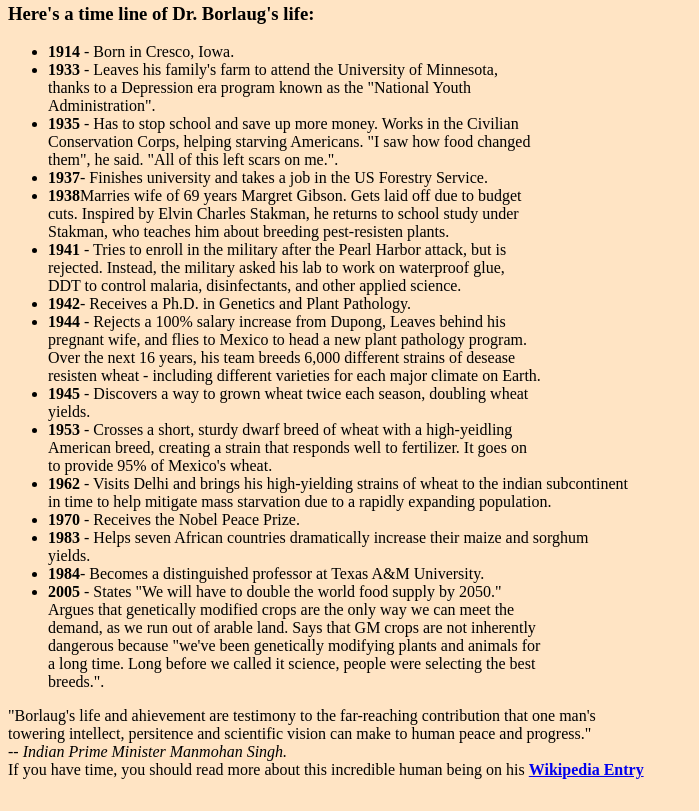
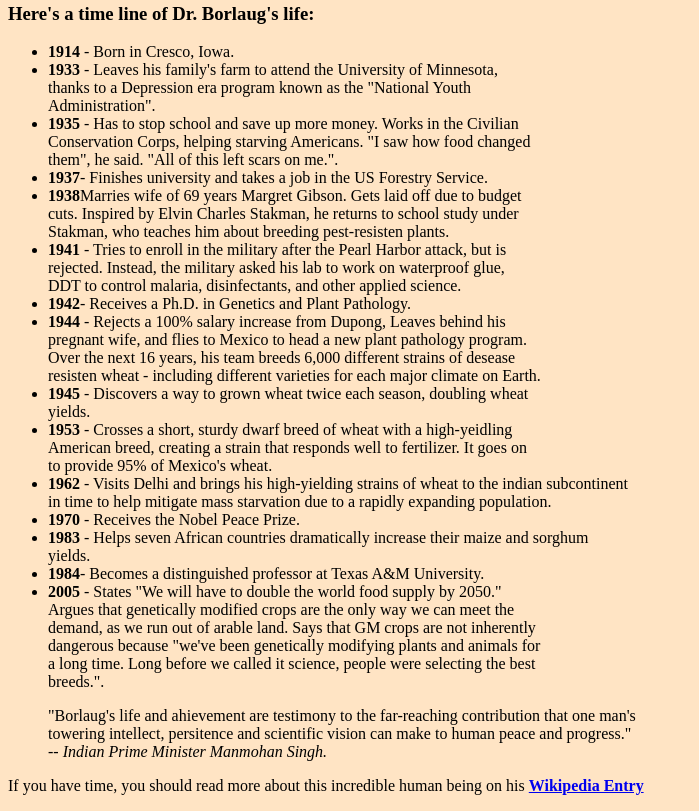
Before and after one commit to Nyaundi/Freecode-Camp-Tribute-page-in-Pure-HTML, a plain HTML site: page index.html in a window 1280 px wide. Shown: the part 791-1602 px from the top of the page, without its empty margins (0-699 px from the left). Before the commit the page ends 1578 px from the top, so only its background shows below. Drawn offline with Linux system fonts and the light colour scheme.

Commit message:
Checked the Cite was not working, repalced with Blockquotes

```diff
--- a/index.html
+++ b/index.html
@@ -65,13 +65,16 @@
         </ul>
 
     </section>
-    <article>
+    <blockquote>
         "Borlaug's life and ahievement are testimony to the far-reaching contribution that one man's <br>
         towering intellect, persitence and scientific vision can make to human peace and progress."  <br>
         <cite>-- Indian Prime Minister Manmohan Singh.</cite>
-    </article>
+
+    </blockquote>
 </body>
 <footer>
-    If you have time, you should read more about this incredible human being on his <strong><a href="https://en.wikipedia.org/wiki/Norman_Borlaug">Wikipedia Entry</a></strong>
+    <p>
+        If you have time, you should read more about this incredible human being on his <strong><a href="https://en.wikipedia.org/wiki/Norman_Borlaug">Wikipedia Entry</a></strong>
+    </p>
 </footer>
 </html>
```
Also changed, not shown: 1 other file.
